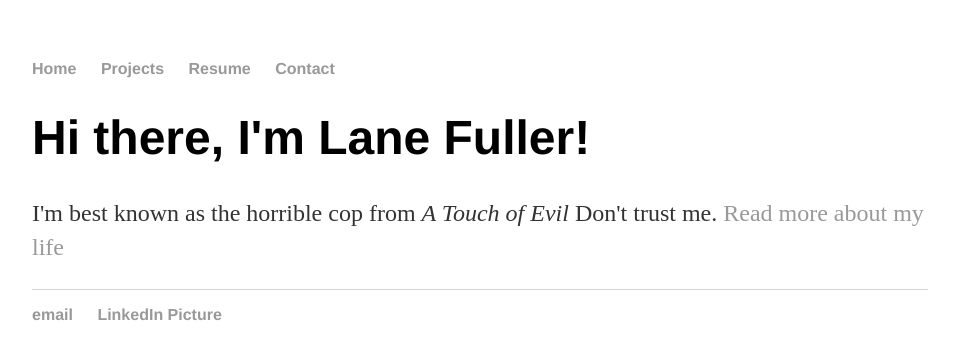
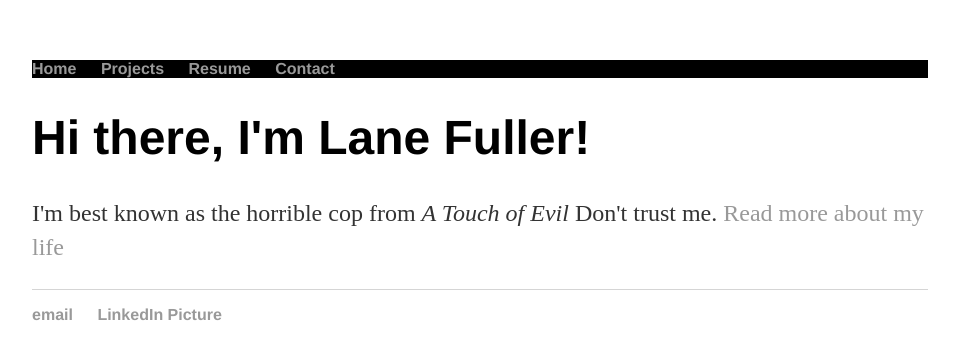
Before and after one commit to LaneGFuller/lanegfuller.github.io, a Jekyll site: the page built from index.html, in a window 1280 px wide. Shown: the top 360 px of the page, without its empty margins (160-1119 px from the left). Built offline with Jekyll 4.4.1, drawn with Linux system fonts in a browser that asks for light colours.

Commit message:
"stuff and shit"

```diff
--- a/css/main.css
+++ b/css/main.css
@@ -1,13 +1,15 @@
 body {
   margin: 60px auto;
   width: 70%;
+}
+nav {
+  background: #000;
 }
 nav ul, footer ul {
   font-family:'Helvetica', 'Arial', 'Sans-Serif';
   padding: 0px;
   list-style: none;
   font-weight: bold;
-  background: 'orange';
 }
 nav ul li, footer ul li {
   display: inline;
```
Also changed, not shown: 1 other file.
